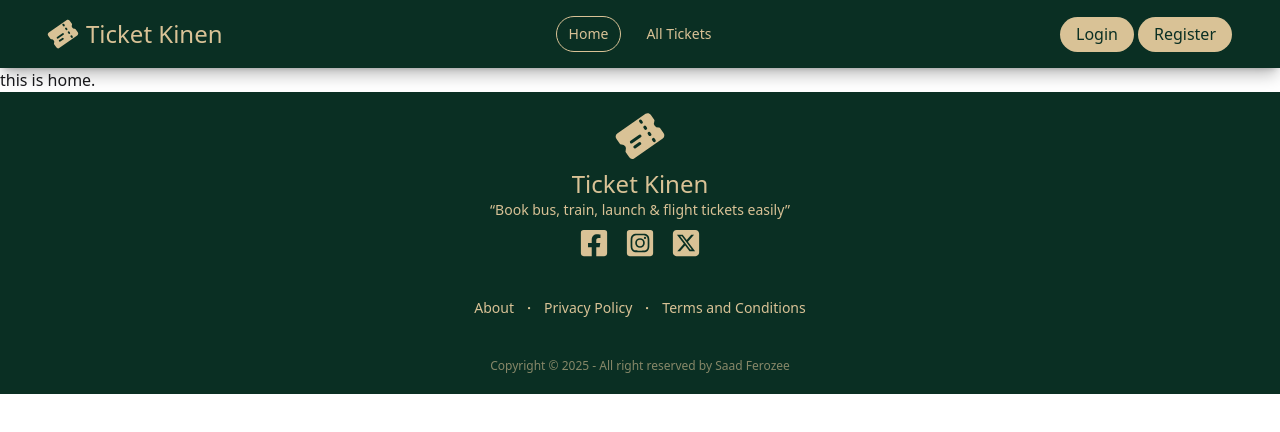
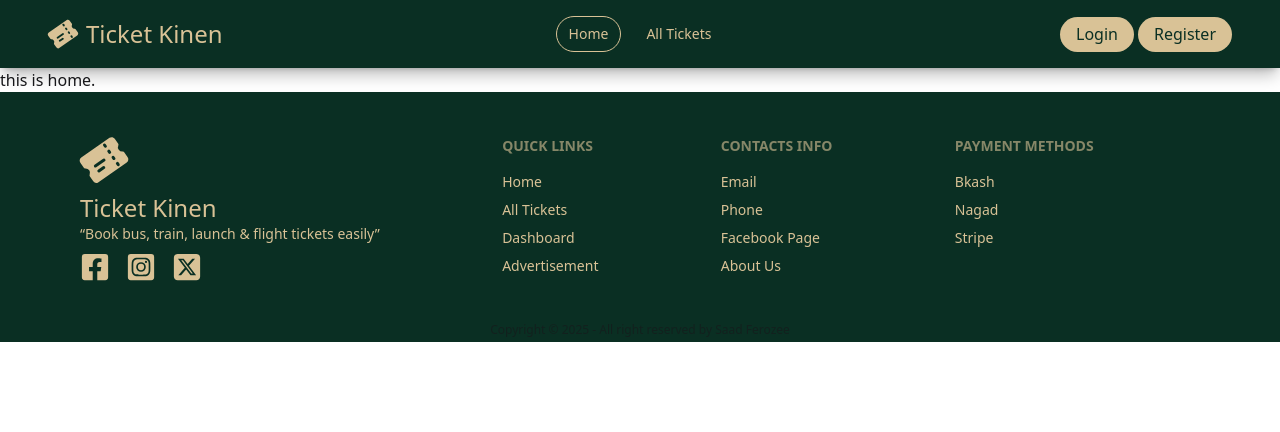
Before and after one commit to saadferozee/Ticket_Kinen_app, a React (Vite) app: page / in a window 1280 px wide. Shown: the top 432 px of the page. Built offline with nearby package versions, Linux system fonts and the light colour scheme; no server answers.

Commit message:
version-2.1.3, footer updated

```diff
--- a/src/Elements/DashboardSidebar.jsx
+++ b/src/Elements/DashboardSidebar.jsx
@@ -50,7 +50,7 @@ const DashboardSidebar = ({ children }) => {
                                 {/* List items */}
                                 <div className='space-y-3'>
                                     <li>
-                                        <NavLink to={'/dashboard/home'} className="is-drawer-close:tooltip is-drawer-close:tooltip-right">
+                                        <NavLink to={'/dashboard/home'} className="is-drawer-close:tooltip is-drawer-close:tooltip-right border border-transparent">
                                             <span><FaHome className='text-[23px]' /></span>
                                             <span className="is-drawer-close:hidden">Homepage</span>
                                         </NavLink>
@@ -59,19 +59,19 @@ const DashboardSidebar = ({ children }) => {
                                         role === 'admin' ? (
                                             <>
                                                 <li>
-                                                    <NavLink to={'/dashboard/manage-tickets'} className="is-drawer-close:tooltip is-drawer-close:tooltip-right">
+                                                    <NavLink to={'/dashboard/manage-tickets'} className="is-drawer-close:tooltip is-drawer-close:tooltip-right border border-transparent">
                                                         <span><IoTicket className='text-[23px]' /></span>
                                                         <span className="is-drawer-close:hidden">Manage Tickets</span>
                                                     </NavLink>
                                                 </li>
                                                 <li>
-                                                    <NavLink to={'/dashboard/manage-users'} className="is-drawer-close:tooltip is-drawer-close:tooltip-right">
+                                                    <NavLink to={'/dashboard/manage-users'} className="is-drawer-close:tooltip is-drawer-close:tooltip-right border border-transparent">
                                                         <span><FaUserCog className='text-[23px]' /></span>
                                                         <span className="is-drawer-close:hidden">Manage Users</span>
                                                     </NavLink>
                                                 </li>
                                                 <li>
-                                                    <NavLink to={'/dashboard/advertise-tickets'} className="is-drawer-close:tooltip is-drawer-close:tooltip-right">
+                                                    <NavLink to={'/dashboard/advertise-tickets'} className="is-drawer-close:tooltip is-drawer-close:tooltip-right border border-transparent">
                                                         <span><RiAdvertisementFill className='text-[23px]' /></span>
                                                         <span className="is-drawer-close:hidden">Advertise Tickets</span>
                                                     </NavLink>
@@ -80,25 +80,25 @@ const DashboardSidebar = ({ children }) => {
                                         ) : role === 'vendor' ? (
                                             <>
                                                 <li>
-                                                    <NavLink to={'/dashboard/add-ticket'} className="is-drawer-close:tooltip is-drawer-close:tooltip-right">
+                                                    <NavLink to={'/dashboard/add-ticket'} className="is-drawer-close:tooltip is-drawer-close:tooltip-right border border-transparent">
                                                         <span><LuTicketPlus className='text-[23px] rotate-340' /></span>
                                                         <span className="is-drawer-close:hidden">Add Ticket</span>
                                                     </NavLink>
                                                 </li>
                                                 <li>
-                                                    <NavLink to={'/dashboard/my-added-tickets'} className="is-drawer-close:tooltip is-drawer-close:tooltip-right">
+                                                    <NavLink to={'/dashboard/my-added-tickets'} className="is-drawer-close:tooltip is-drawer-close:tooltip-right border border-transparent">
                                                         <span><LuTicketCheck className='text-[23px] rotate-340' /></span>
                                                         <span className="is-drawer-close:hidden">My Added Tickets</span>
                                                     </NavLink>
                                                 </li>
                                                 <li>
-                                                    <NavLink to={'/dashboard/requested-bookings'} className="is-drawer-close:tooltip is-drawer-close:tooltip-right">
+                                                    <NavLink to={'/dashboard/requested-bookings'} className="is-drawer-close:tooltip is-drawer-close:tooltip-right border border-transparent">
                                                         <span><LuCalendarSearch className='text-[23px]' /></span>
                                                         <span className="is-drawer-close:hidden">Requested Bookings</span>
                                                     </NavLink>
                                                 </li>
                                                 <li>
-                                                    <NavLink to={'/dashboard/revenue-overview'} className="is-drawer-close:tooltip is-drawer-close:tooltip-right">
+                                                    <NavLink to={'/dashboard/revenue-overview'} className="is-drawer-close:tooltip is-drawer-close:tooltip-right border border-transparent">
                                                         <span><FaFileInvoiceDollar className='text-[23px]' /></span>
                                                         <span className="is-drawer-close:hidden">Revenue Overview</span>
                                                     </NavLink>
@@ -107,13 +107,13 @@ const DashboardSidebar = ({ children }) => {
                                         ) : (
                                             <>
                                                 <li>
-                                                    <NavLink to={'/dashboard/my-booked-tickets'} className="is-drawer-close:tooltip is-drawer-close:tooltip-right">
+                                                    <NavLink to={'/dashboard/my-booked-tickets'} className="is-drawer-close:tooltip is-drawer-close:tooltip-right border border-transparent">
                                                         <span><LuTickets className='text-[23px]' /></span>
                                                         <span className="is-drawer-close:hidden">My Booked Tickets</span>
                                                     </NavLink>
                                                 </li>
                                                 <li>
-                                                    <NavLink to={'/dashboard/transaction-history'} className="is-drawer-close:tooltip is-drawer-close:tooltip-right">
+                                                    <NavLink to={'/dashboard/transaction-history'} className="is-drawer-close:tooltip is-drawer-close:tooltip-right border border-transparent">
                                                         <span><MdHistory className='text-[23px]' /></span>
                                                         <span className="is-drawer-close:hidden">Transaction History</span>
                                                     </NavLink>
@@ -125,13 +125,13 @@ const DashboardSidebar = ({ children }) => {
                                 </div>
                                 <div className='space-y-3'>
                                     <li>
-                                        <NavLink to={'/dashboard/my-profile'} className="is-drawer-close:tooltip is-drawer-close:tooltip-right">
+                                        <NavLink to={'/dashboard/my-profile'} className="is-drawer-close:tooltip is-drawer-close:tooltip-right border border-transparent">
                                             <span><FaUser className='text-[23px]' /></span>
                                             <span className="is-drawer-close:hidden">My Profile</span>
                                         </NavLink>
                                     </li>
                                     <li>
-                                        <Link to={'/'} className="is-drawer-close:tooltip is-drawer-close:tooltip-right">
+                                        <Link to={'/'} className="is-drawer-close:tooltip is-drawer-close:tooltip-right border border-transparent">
                                             <span><MdOutlineExitToApp className='text-[24px] rotate-180' /></span>
                                             <span className="is-drawer-close:hidden">Exit Dashboard</span>
                                         </Link>
--- a/src/Elements/Footer.jsx
+++ b/src/Elements/Footer.jsx
@@ -4,10 +4,14 @@ import { FaSquareXTwitter } from "react-icons/fa6";
 import { HiTicket } from "react-icons/hi2";
 import { LuDot } from "react-icons/lu";
 
+
+// I can make Footer better than this, but requirement of this footer is sucks.
+
+
 const Footer = () => {
     return (
-        <div className='bg-[#0A2F23] text-[#D9C296] py-1'>
-            <footer className="footer footer-horizontal footer-center p-4">
+        <div className='w-full bg-[#0A2F23] py-1'>
+            <footer className="footer max-w-[1200px] mx-auto sm:footer-horizontal bg-[#0A2F23] text-[#D9C296] p-10">
                 <aside>
                     <h1><HiTicket className='mb-0 text-5xl rotate-325' /></h1>
                     <p>
@@ -29,16 +33,27 @@ const Footer = () => {
                     </div>
                 </aside>
                 <nav>
-                    <div className="flex items-center gap-2 text-sm font-light">
-                        <a href='/'>About</a>
-                        <span><LuDot /></span>
-                        <a href='/'>Privacy Policy</a>
-                        <span><LuDot /></span>
-                        <a href='/'>Terms and Conditions</a>
-                    </div>
+                    <h6 className="footer-title">Quick Links</h6>
+                    <a className="link link-hover">Home</a>
+                    <a className="link link-hover">All Tickets</a>
+                    <a className="link link-hover">Dashboard</a>
+                    <a className="link link-hover">Advertisement</a>
                 </nav>
-                <p className='font-extralight text-xs opacity-60'>Copyright © {new Date().getFullYear()} - All right reserved by Saad Ferozee</p>
+                <nav>
+                    <h6 className="footer-title">Contacts Info</h6>
+                    <a className="link link-hover">Email</a>
+                    <a className="link link-hover">Phone</a>
+                    <a className="link link-hover">Facebook Page</a>
+                    <a className="link link-hover">About Us</a>
+                </nav>
+                <nav>
+                    <h6 className="footer-title">Payment Methods</h6>
+                    <a className="link link-hover">Bkash</a>
+                    <a className="link link-hover">Nagad</a>
+                    <a className="link link-hover">Stripe</a>
+                </nav>
             </footer>
+            <p className='font-extralight text-xs text-center opacity-60'>Copyright © {new Date().getFullYear()} - All right reserved by Saad Ferozee</p>
         </div>
     );
 };
--- /dev/null
+++ b/src/Hooks/useAxios.jsx
@@ -0,0 +1,10 @@
+import axios from "axios";
+
+const axiosInstance = axios.create({
+    baseURL: 'http://localhost:3568'
+});
+const useAxios = () => {
+    return axiosInstance;
+}
+
+export default useAxios;
```
